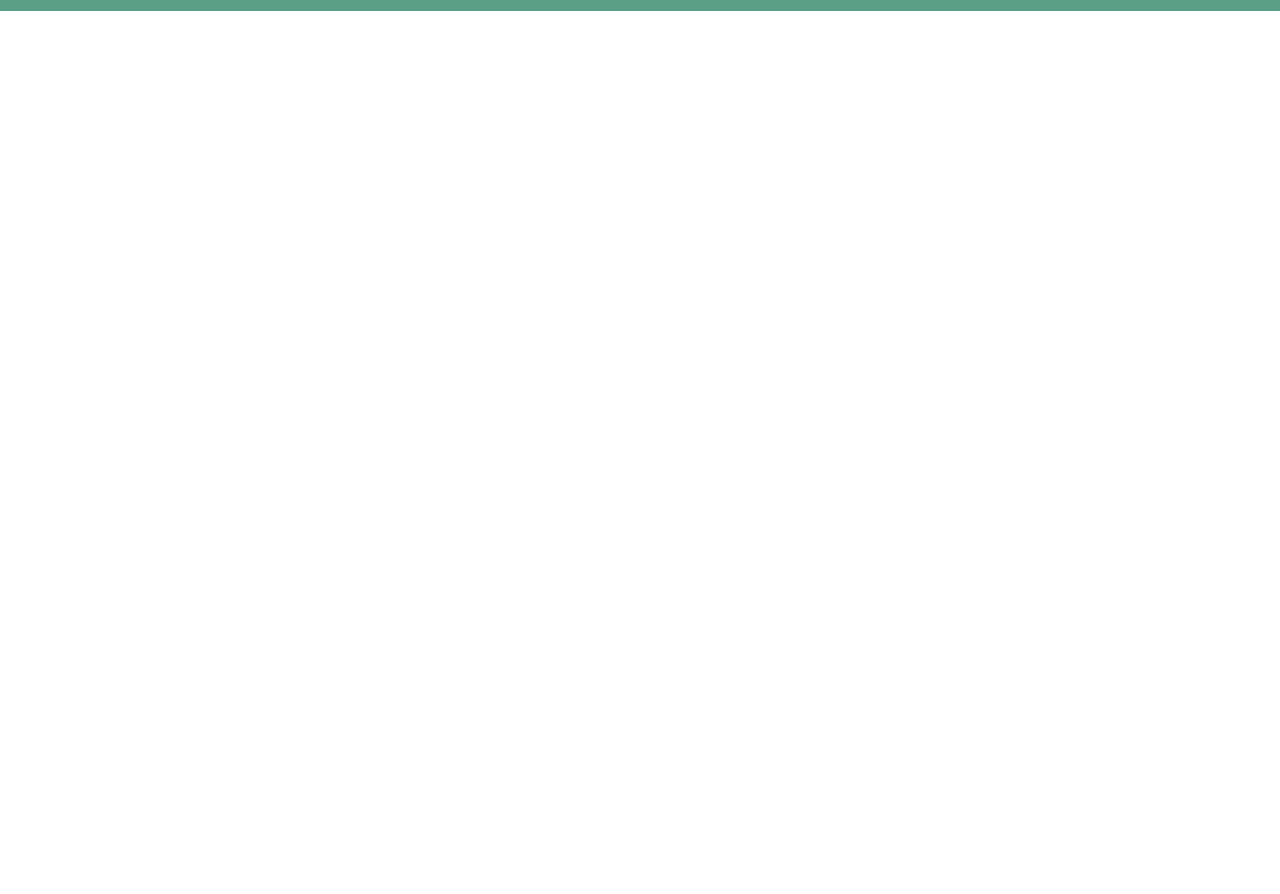
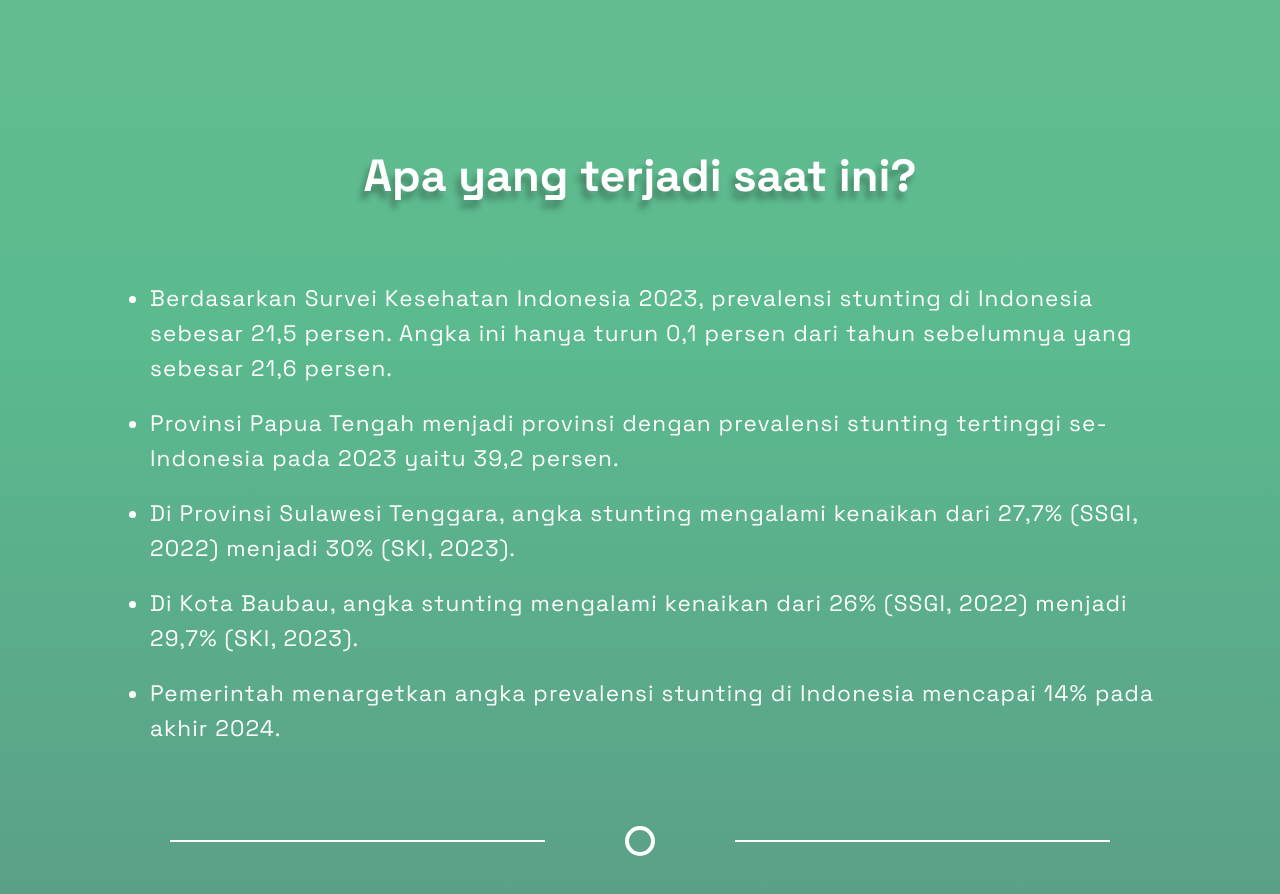
Before and after one commit to fajri-farid/GiziTa-Frontend, a React app: page / in a window 1280 px wide. Shown: the part 1620-2514 px from the top of the page. Before the commit the page ends 1631 px from the top, so only its background shows below. Built offline with nearby package versions, Linux system fonts and the light colour scheme; the HTML template or start-up script is replaced by a standard one.

Commit message:
style: part 3 done

```diff
--- a/src/pages/Home.jsx
+++ b/src/pages/Home.jsx
@@ -48,7 +48,7 @@ const Home = () => {
         </div>
 
         <div className="w-[60%]">
-          <div className="flex flex-col mx-10 my-12 p-4 gap-10">
+          <div className="flex flex-col mx-10 my-12 p-4 px-10 gap-10">
             <h1
               className="font-bold text-[1.6rem] leading-[1.2] tracking-widest"
               style={{
@@ -84,6 +84,46 @@ const Home = () => {
           </div>
         </div>
       </div>
+
+      {/* ketiga */}
+      <div className="flex flex-col gap-16 mx-20 my-12 p-4">
+        <h1
+          className="text-4xl font-extrabold text-center"
+          style={{
+            textShadow: "-4px 8px 6px rgba(0, 0, 0, 0.3)", // offset-y menjadi -2px
+          }}
+        >
+          Apa yang terjadi saat ini?
+        </h1>
+        <ul className="list-disc ml-6 text-lg flex flex-col gap-4 tracking-wider">
+          <li>
+            Berdasarkan Survei Kesehatan Indonesia 2023, prevalensi stunting di
+            Indonesia sebesar 21,5 persen. Angka ini hanya turun 0,1 persen dari
+            tahun sebelumnya yang sebesar 21,6 persen.
+          </li>
+          <li>
+            Provinsi Papua Tengah menjadi provinsi dengan prevalensi stunting
+            tertinggi se-Indonesia pada 2023 yaitu 39,2 persen.
+          </li>
+          <li>
+            Di Provinsi Sulawesi Tenggara, angka stunting mengalami kenaikan
+            dari 27,7% (SSGI, 2022) menjadi 30% (SKI, 2023).
+          </li>
+          <li>
+            Di Kota Baubau, angka stunting mengalami kenaikan dari 26% (SSGI,
+            2022) menjadi 29,7% (SKI, 2023).
+          </li>
+          <li>
+            Pemerintah menargetkan angka prevalensi stunting di Indonesia
+            mencapai 14% pada akhir 2024.
+          </li>
+        </ul>
+        <div className="flex items-center justify-center space-x-16 px-10">
+          <div className="flex-1 border-t-2 border-white"></div>
+          <div className="w-6 h-6 rounded-full border-4 border-white"></div>
+          <div className="flex-1 border-t-2 border-white"></div>
+        </div>
+      </div>
     </div>
   );
 };
```
